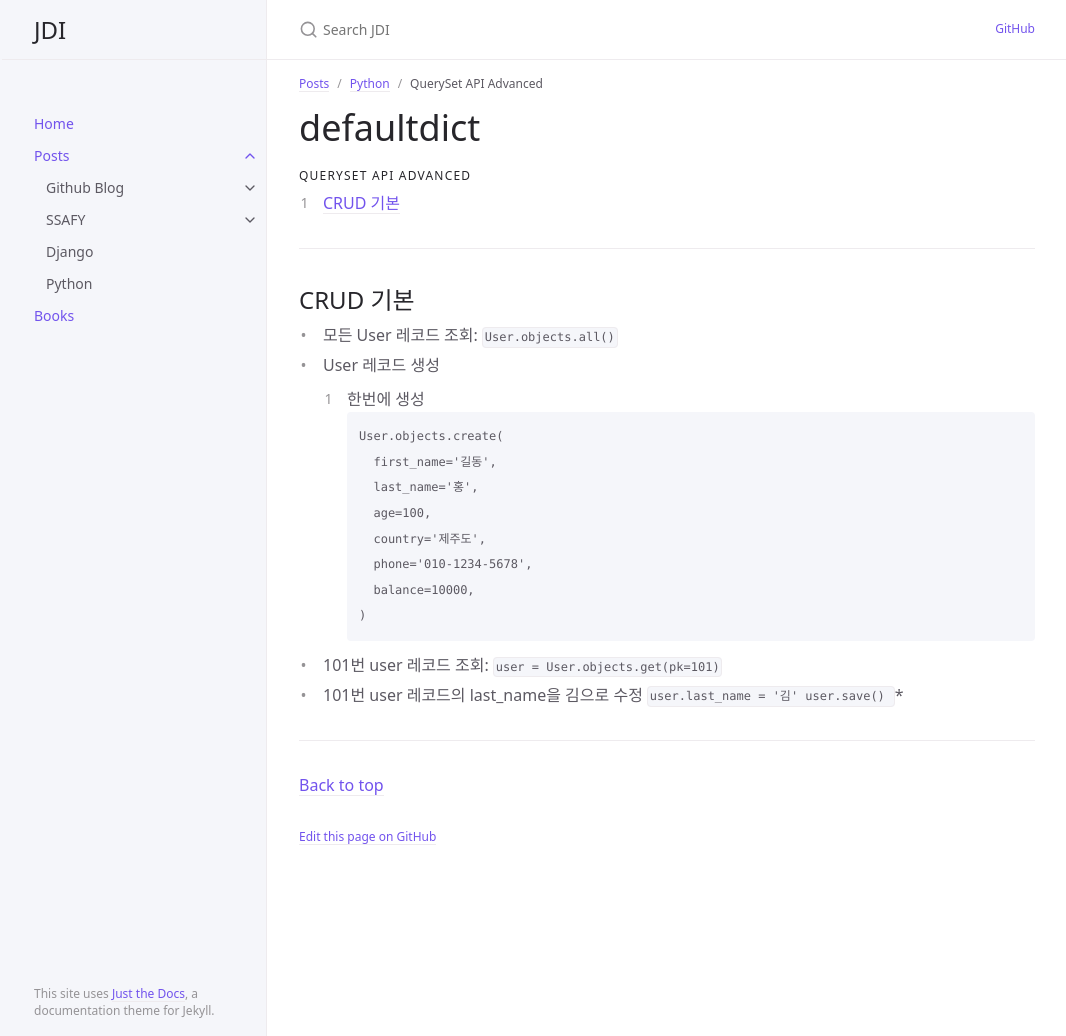
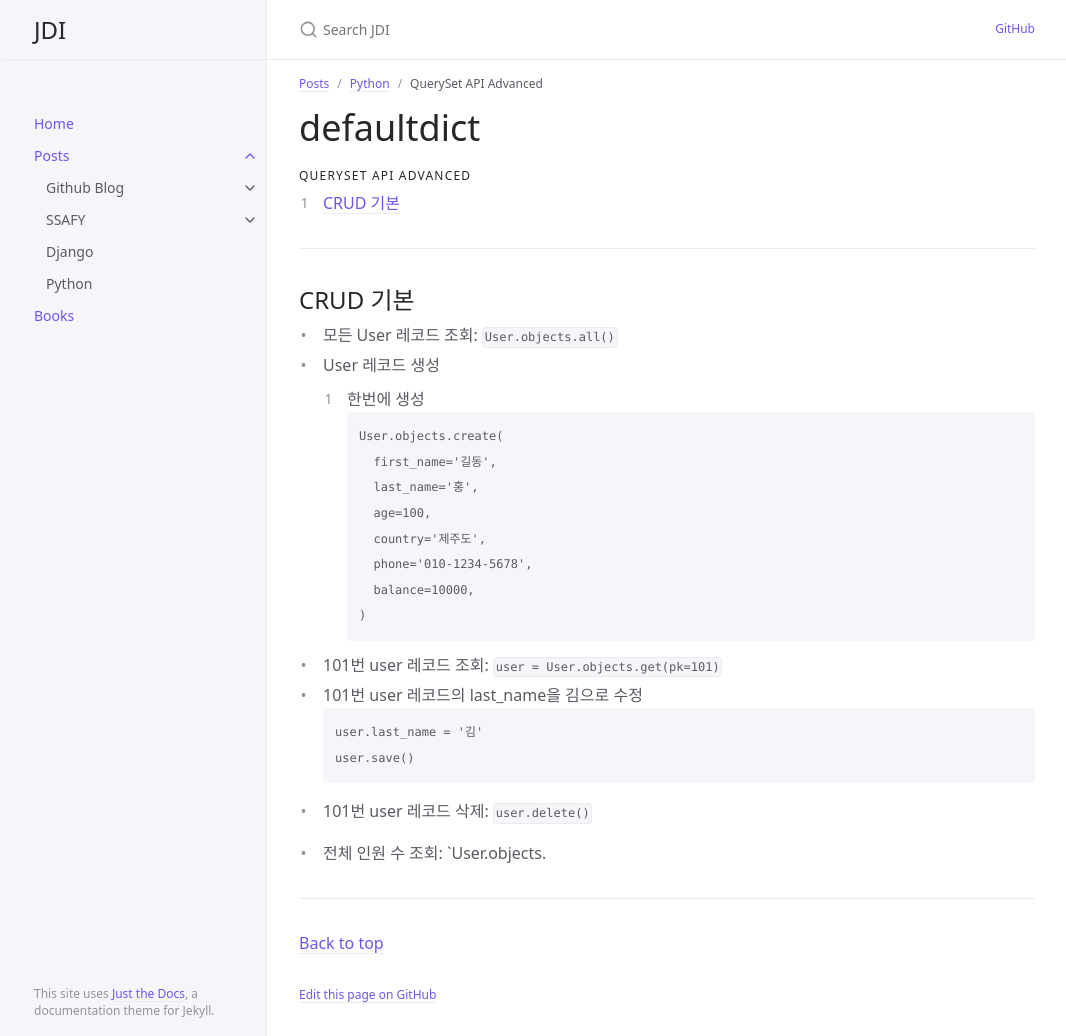
Before and after one commit to manchott/manchott-manchott.github.io, a Jekyll site: the page built from docs/posts/django/QuerySet_API.md, in a window 1280 px wide and 1036 px high. Shown: the whole window, without its empty margins (105-1171 px from the left). Built offline with Jekyll 4.4.1, drawn with Linux system fonts in a browser that asks for light colours.

````diff
--- a/docs/posts/django/QuerySet_API.md
+++ b/docs/posts/django/QuerySet_API.md
@@ -35,4 +35,7 @@ grand_parent: Posts
   ```
   user.last_name = '김'
   user.save()
-  ```*
+  ```
+* 101번 user 레코드 삭제: `user.delete()`
+
+* 전체 인원 수 조회: `User.objects.
--- /dev/null
+++ b/naver3005243c2b2acfe6922e6599c10aef4a.html
@@ -0,0 +1 @@
+naver-site-verification: naver3005243c2b2acfe6922e6599c10aef4a.html
````
